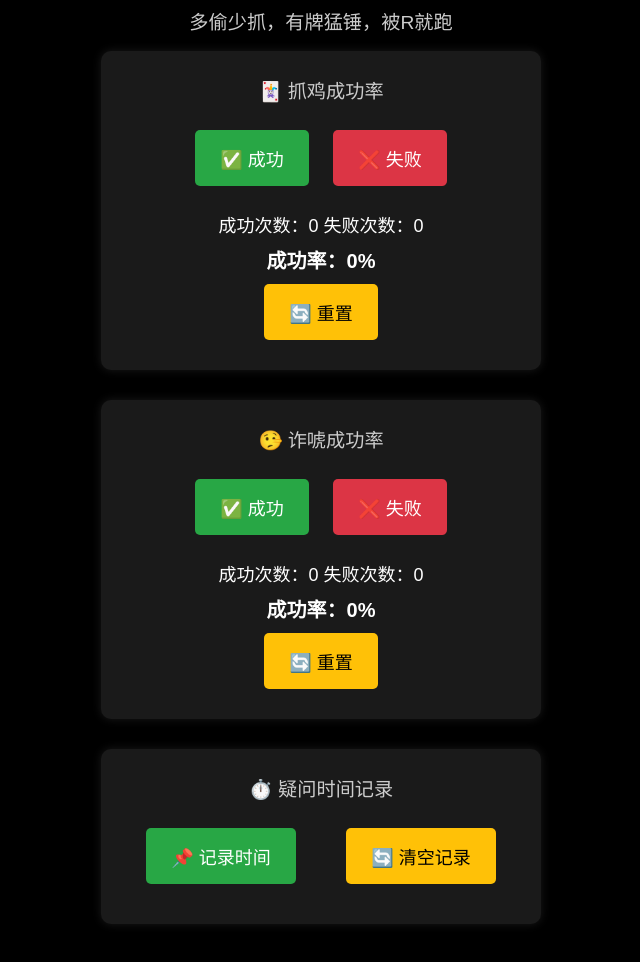
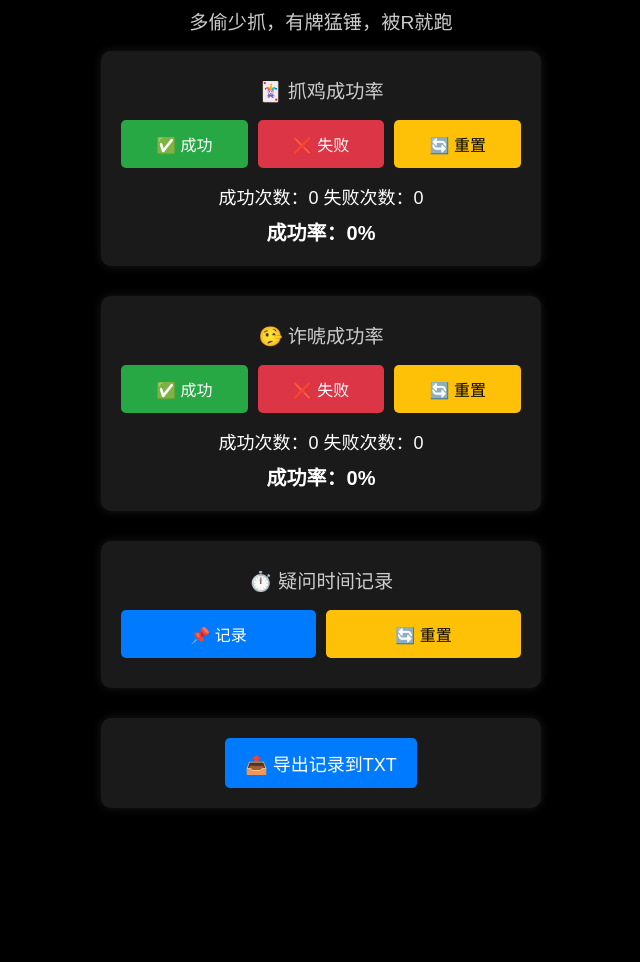
Before and after one commit to xiaofeng720/bluff, a plain HTML site: page index.html in a window 1280 px wide. Shown: the part 118-1080 px from the top of the page, without its empty margins (319-959 px from the left). After the commit the page ends 974 px from the top, so only its background shows below. Drawn offline with Linux system fonts and the light colour scheme.

Commit message:
Update index.html

```diff
--- a/index.html
+++ b/index.html
@@ -40,17 +40,29 @@
     }
 
     button {
-      padding: 15px 25px;
-      font-size: 18px;
-      margin: 10px;
+      padding: 12px 16px;
+      font-size: 16px;
       cursor: pointer;
       border: none;
       border-radius: 5px;
       color: white;
+      flex: 1;
+      min-width: 100px;
+    }
+
+    .button-group {
+      display: flex;
+      justify-content: space-around;
+      align-items: center;
+      gap: 10px;
+      margin-top: 15px;
+      flex-wrap: wrap;
     }
 
     .success-btn { background-color: #28a745; }
     .fail-btn { background-color: #dc3545; }
+    .record-btn { background-color: #007bff; }
+    .reset-btn { background-color: #ffc107; color: black; }
 
     .stats {
       margin-top: 15px;
@@ -63,28 +75,22 @@
       font-weight: bold;
     }
 
-    .reset-btn {
-      background-color: #ffc107;
-      color: black;
-      margin-top: 10px;
-    }
-
-    .time-record-buttons {
-      display: flex;
-      justify-content: space-around;
-      margin-top: 10px;
-    }
-
     .time-list {
       margin-top: 10px;
       text-align: left;
-      width: 90%;
-      max-width: 400px;
+      width: 100%;
     }
 
     .time-item {
-      padding: 8px;
+      padding: 6px 0;
       font-size: 16px;
+    }
+
+    .export-btn {
+      background-color: #007bff;
+      color: white;
+      padding: 12px 20px;
+      font-size: 18px;
     }
   </style>
 </head>
@@ -94,39 +100,49 @@
 <h2>多偷少抓，有牌猛锤，被R就跑</h2>
 
 <div class="container">
+
   <!-- 抓鸡成功率 -->
   <div class="section">
     <h2>🃏 抓鸡成功率</h2>
-    <button class="success-btn" onclick="recordAction('catch', true)">✅ 成功</button>
-    <button class="fail-btn" onclick="recordAction('catch', false)">❌ 失败</button>
+    <div class="button-group">
+      <button class="success-btn" onclick="recordAction('catch', true)">✅ 成功</button>
+      <button class="fail-btn" onclick="recordAction('catch', false)">❌ 失败</button>
+      <button class="reset-btn" onclick="resetStats('catch')">🔄 重置</button>
+    </div>
     <div class="stats" id="catchStats">成功次数：0   失败次数：0</div>
     <div class="result" id="catchResult">成功率：0%</div>
-    <button class="reset-btn" onclick="resetStats('catch')">🔄 重置</button>
   </div>
 
   <!-- 诈唬成功率 -->
   <div class="section">
     <h2>🤥 诈唬成功率</h2>
-    <button class="success-btn" onclick="recordAction('bluff', true)">✅ 成功</button>
-    <button class="fail-btn" onclick="recordAction('bluff', false)">❌ 失败</button>
+    <div class="button-group">
+      <button class="success-btn" onclick="recordAction('bluff', true)">✅ 成功</button>
+      <button class="fail-btn" onclick="recordAction('bluff', false)">❌ 失败</button>
+      <button class="reset-btn" onclick="resetStats('bluff')">🔄 重置</button>
+    </div>
     <div class="stats" id="bluffStats">成功次数：0   失败次数：0</div>
     <div class="result" id="bluffResult">成功率：0%</div>
-    <button class="reset-btn" onclick="resetStats('bluff')">🔄 重置</button>
   </div>
 
-  <!-- 记录疑问时间 -->
-  <div class="section time-record">
+  <!-- 时间记录 -->
+  <div class="section">
     <h2>⏱️ 疑问时间记录</h2>
-    <div class="time-record-buttons">
-      <button class="success-btn" onclick="recordTime()">📌 记录时间</button>
-      <button class="reset-btn" onclick="clearTimeRecords()">🔄 清空记录</button>
+    <div class="button-group">
+      <button class="record-btn" onclick="recordTime()">📌 记录</button>
+      <button class="reset-btn" onclick="clearTimeRecords()">🔄 重置</button>
     </div>
     <div class="time-list" id="timeList"></div>
   </div>
+
+  <!-- 导出 -->
+  <div class="section">
+    <button class="export-btn" onclick="exportToTxt()">📤 导出记录到TXT</button>
+  </div>
+
 </div>
 
 <script>
-  // 初始化数据存储
   const stats = {
     catch: { success: 0, fail: 0 },
     bluff: { success: 0, fail: 0 }
@@ -135,11 +151,8 @@
   let timeRecords = [];
 
   function recordAction(type, isSuccess) {
-    if (isSuccess) {
-      stats[type].success += 1;
-    } else {
-      stats[type].fail += 1;
-    }
+    if (isSuccess) stats[type].success += 1;
+    else stats[type].fail += 1;
     updateDisplay(type);
   }
 
@@ -148,7 +161,6 @@
     const f = stats[type].fail;
     const total = s + f;
     const rate = total === 0 ? 0 : ((s / total) * 100).toFixed(2);
-
     document.getElementById(`${type}Stats`).textContent = `成功次数：${s}   失败次数：${f}`;
     document.getElementById(`${type}Result`).textContent = `成功率：${rate}%`;
   }
@@ -161,25 +173,52 @@
 
   function recordTime() {
     const now = new Date();
-    const hours = String(now.getHours()).padStart(2, '0');
-    const minutes = String(now.getMinutes()).padStart(2, '0');
-    const seconds = String(now.getSeconds()).padStart(2, '0');
-    const formattedTime = `${hours}:${minutes}:${seconds}`;
-
+    const formattedTime = `${String(now.getHours()).padStart(2, '0')}:${String(now.getMinutes()).padStart(2, '0')}:${String(now.getSeconds()).padStart(2, '0')}`;
     const index = timeRecords.length + 1;
     timeRecords.push(formattedTime);
-
-    const listDiv = document.getElementById("timeList");
     const item = document.createElement("div");
     item.className = "time-item";
     item.textContent = `${index}. ${formattedTime}`;
-    listDiv.appendChild(item);
+    document.getElementById("timeList").appendChild(item);
   }
 
   function clearTimeRecords() {
     timeRecords = [];
     document.getElementById("timeList").innerHTML = '';
   }
+
+  function exportToTxt() {
+    const now = new Date();
+    const exportTime = `${now.getFullYear()}-${String(now.getMonth()+1).padStart(2,'0')}-${String(now.getDate()).padStart(2,'0')} ${String(now.getHours()).padStart(2,'0')}:${String(now.getMinutes()).padStart(2,'0')}:${String(now.getSeconds()).padStart(2,'0')}`;
+
+    const catchData = stats.catch;
+    const bluffData = stats.bluff;
+
+    const catchRate = ((catchData.success / (catchData.success + catchData.fail)) * 100 || 0).toFixed(2);
+    const bluffRate = ((bluffData.success / (bluffData.success + bluffData.fail)) * 100 || 0).toFixed(2);
+
+    let content = `== 德州扑克统计数据 ==\n`;
+    content += `导出时间：${exportTime}\n\n`;
+
+    content += `【抓鸡成功率】\n`;
+    content += `成功次数：${catchData.success}\n`;
+    content += `失败次数：${catchData.fail}\n`;
+    content += `成功率：${catchRate}%\n\n`;
+
+    content += `【诈唬成功率】\n`;
+    content += `成功次数：${bluffData.success}\n`;
+    content += `失败次数：${bluffData.fail}\n`;
+    content += `成功率：${bluffRate}%\n\n`;
+
+    content += `【疑问时间记录】\n`;
+    timeRecords.forEach((t, i) => content += `${i+1}. ${t}\n`);
+
+    const blob = new Blob([content], { type: 'text/plain;charset=utf-8' });
+    const link = document.createElement('a');
+    link.href = URL.createObjectURL(blob);
+    link.download = `德扑统计数据_${exportTime.replace(/:/g, '-')}.txt`;
+    link.click();
+  }
 </script>
 
 </body>
```
